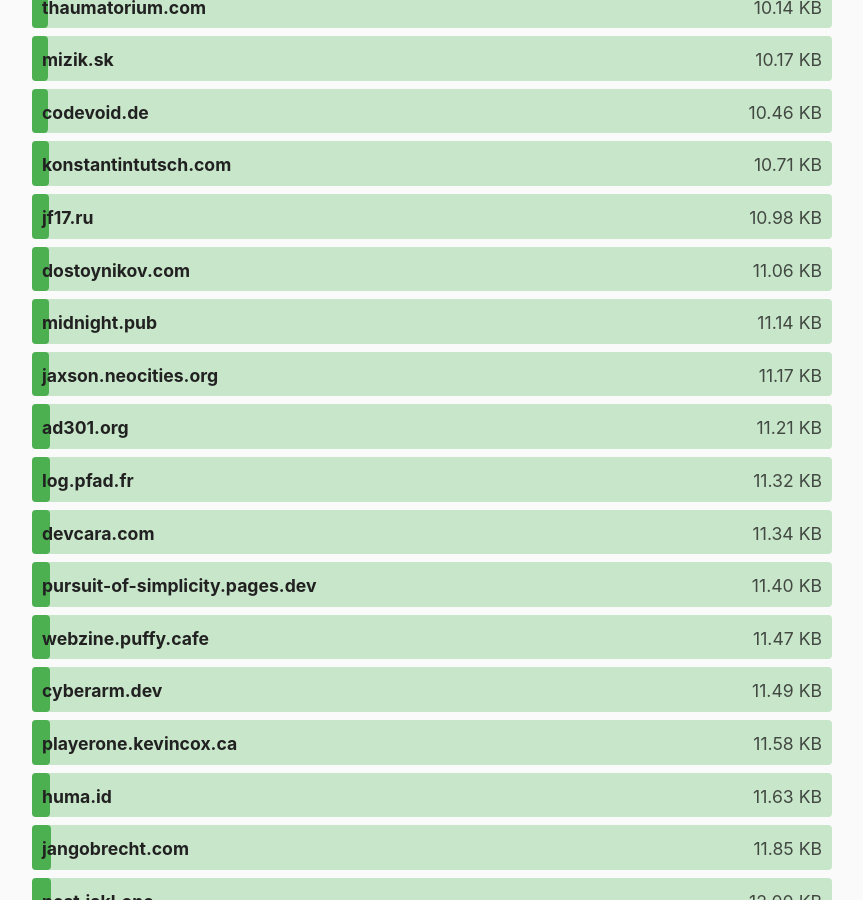
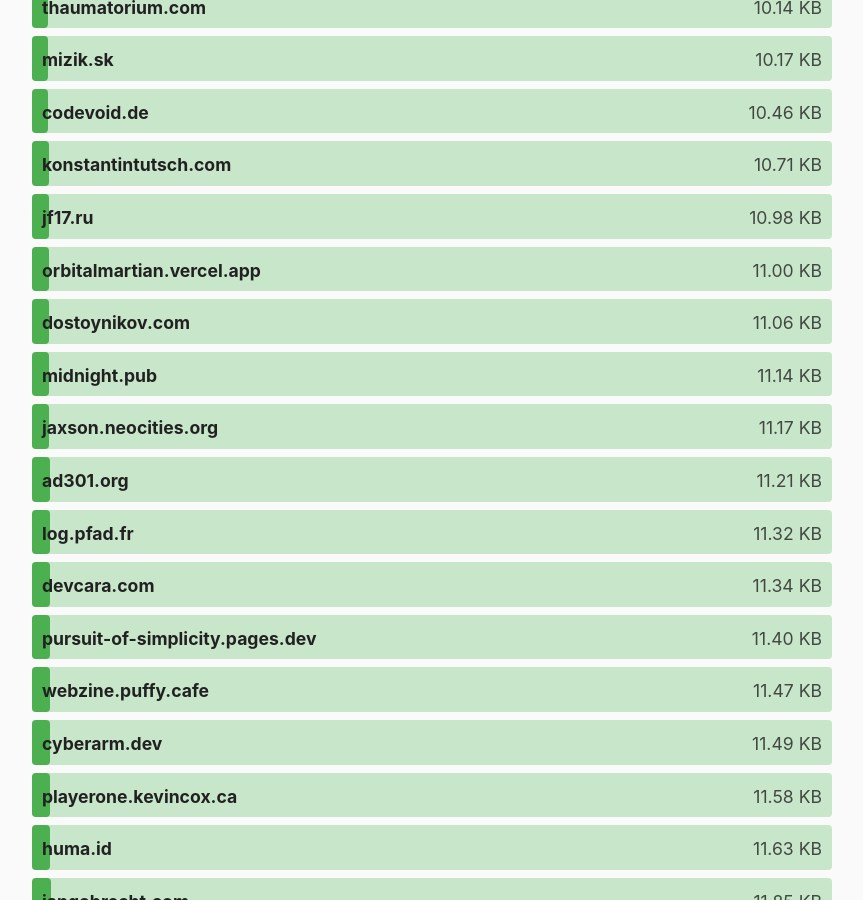
Before and after one commit to kevquirk/512kb.club, a Jekyll site: the page built from index.md, in a window 1280 px wide and 900 px high, scrolled down 4111 px. Shown: the whole window, without its empty margins (208-1071 px from the left). Built offline with Jekyll 4.4.1, drawn with Linux system fonts in a browser that asks for light colours; some of the changed text lies outside the part shown.

Commit message:
Update OrbitalMartian website size

```diff
--- a/_data/sites.yml
+++ b/_data/sites.yml
@@ -2855,8 +2855,8 @@
 
 - domain: orbitalmartian.vercel.app
   url: https://orbitalmartian.vercel.app/
-  size: 259
-  last_checked: 2025-08-29
+  size: 11
+  last_checked: 2025-09-12
 
 - domain: order332.com
   url: https://order332.com/
```
